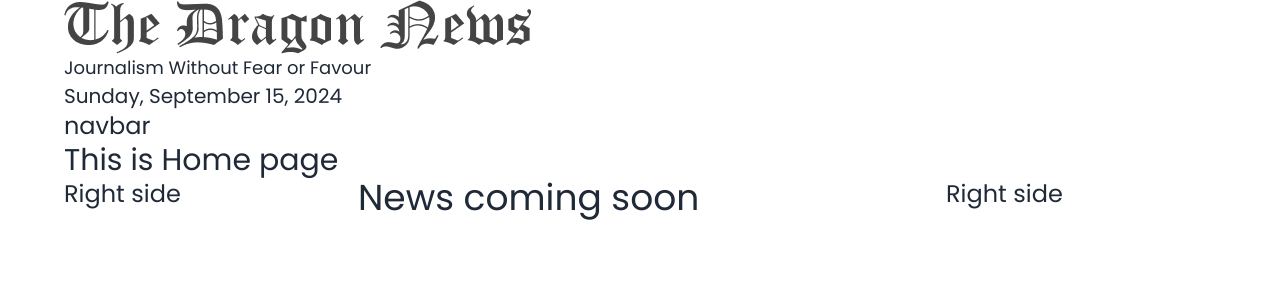
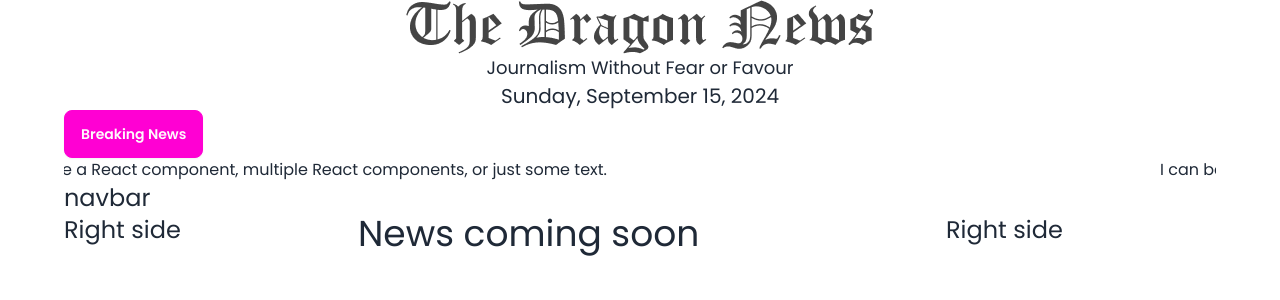
Before and after one commit to kamrulkoche/react-dragon-news-auth, a React (Vite) app: page / in a window 1280 px wide. Shown: the top 300 px of the page. Built offline with nearby package versions, Linux system fonts and the light colour scheme.

Commit message:
add marquee

```diff
--- a/package.json
+++ b/package.json
@@ -16,6 +16,7 @@
     "moment": "^2.30.1",
     "react": "^18.3.1",
     "react-dom": "^18.3.1",
+    "react-fast-marquee": "^1.6.5",
     "react-router-dom": "^6.26.2",
     "sort-by": "^1.2.0"
   },
--- /dev/null
+++ b/src/pages/Home/BreakingNews.jsx
@@ -0,0 +1,16 @@
+import React from "react";
+import Marquee from "react-fast-marquee";
+
+const BreakingNews = () => {
+  return (
+    <div>
+      <button className="btn btn-secondary">Breaking News</button>
+      <Marquee pauseOnHover={true} speed={200} direction="right">
+        I can be a React component, multiple React components, or just some
+        text.
+      </Marquee>
+    </div>
+  );
+};
+
+export default BreakingNews;
--- a/src/pages/Home/Home.jsx
+++ b/src/pages/Home/Home.jsx
@@ -3,13 +3,14 @@
 import Navbar from "../../shared/Navbar/Navbar";
 import LeftSideNav from "../../shared/LeftSideNav/LeftSideNav";
 import RightSideNav from "../../shared/RightSideNav/RightSideNav";
+import BreakingNews from "./BreakingNews";
 
 const Home = () => {
   return (
     <div>
       <Header />
+      <BreakingNews/>
       <Navbar />
-      <h2 className="text-3xl font-poppins">This is Home page</h2>
       <div className="grid grid-cols-1 md:grid-cols-4 gap-6">
         <div>
           <LeftSideNav />
--- a/src/shared/Header/Header.jsx
+++ b/src/shared/Header/Header.jsx
@@ -3,8 +3,8 @@
 
 const Header = () => {
   return (
-    <div>
-      <img src={logo} alt="" />
+    <div className='text-center'>
+      <img className='mx-auto' src={logo} alt="" />
       <p className='text-lg '>Journalism Without Fear or Favour</p>
       <p className='text-xl'>{moment().format("dddd, MMMM D, YYYY")}</p>
     </div>
```
Also changed, not shown: 1 other file (tests, documents, lock files or other folders).
